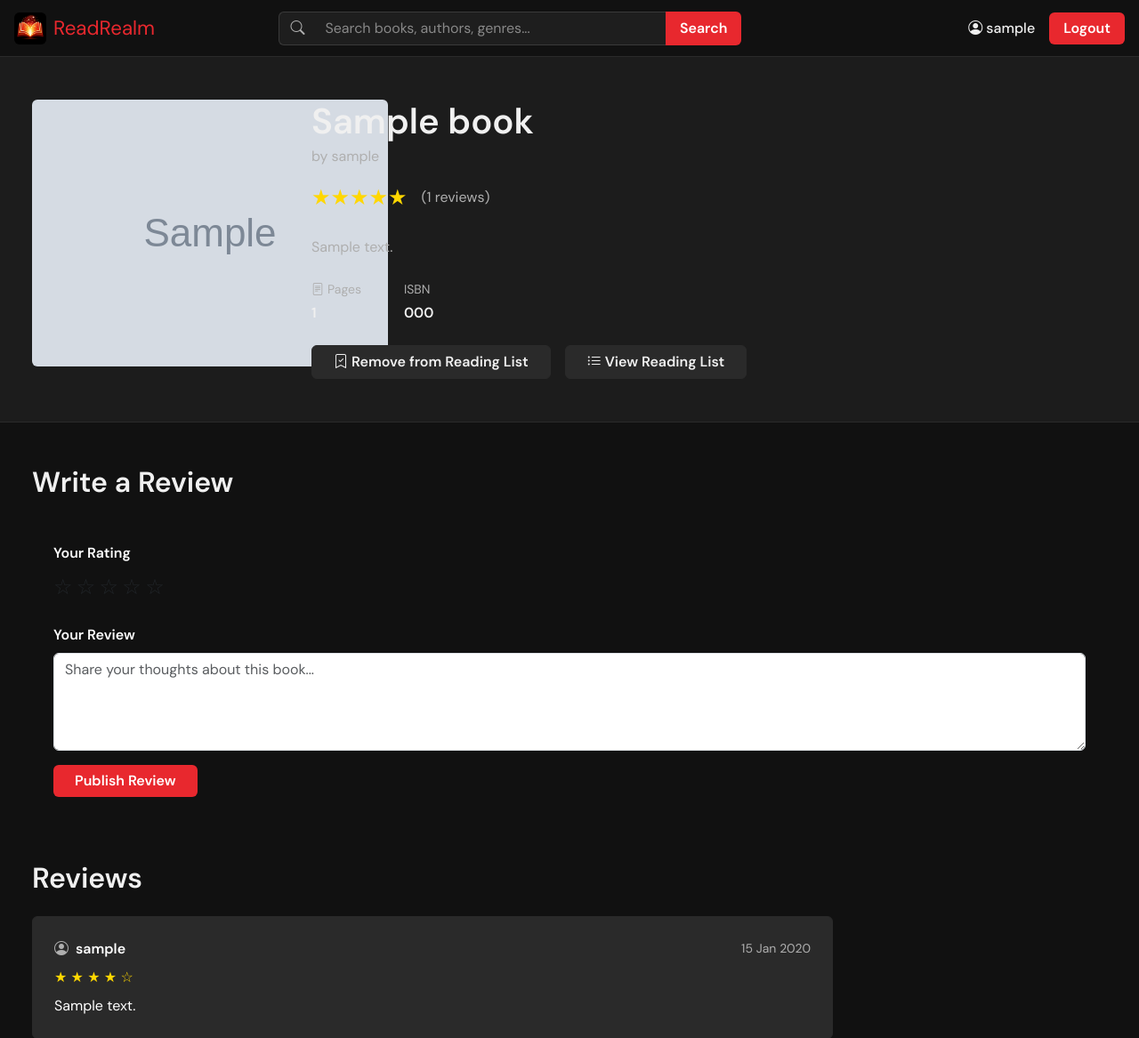
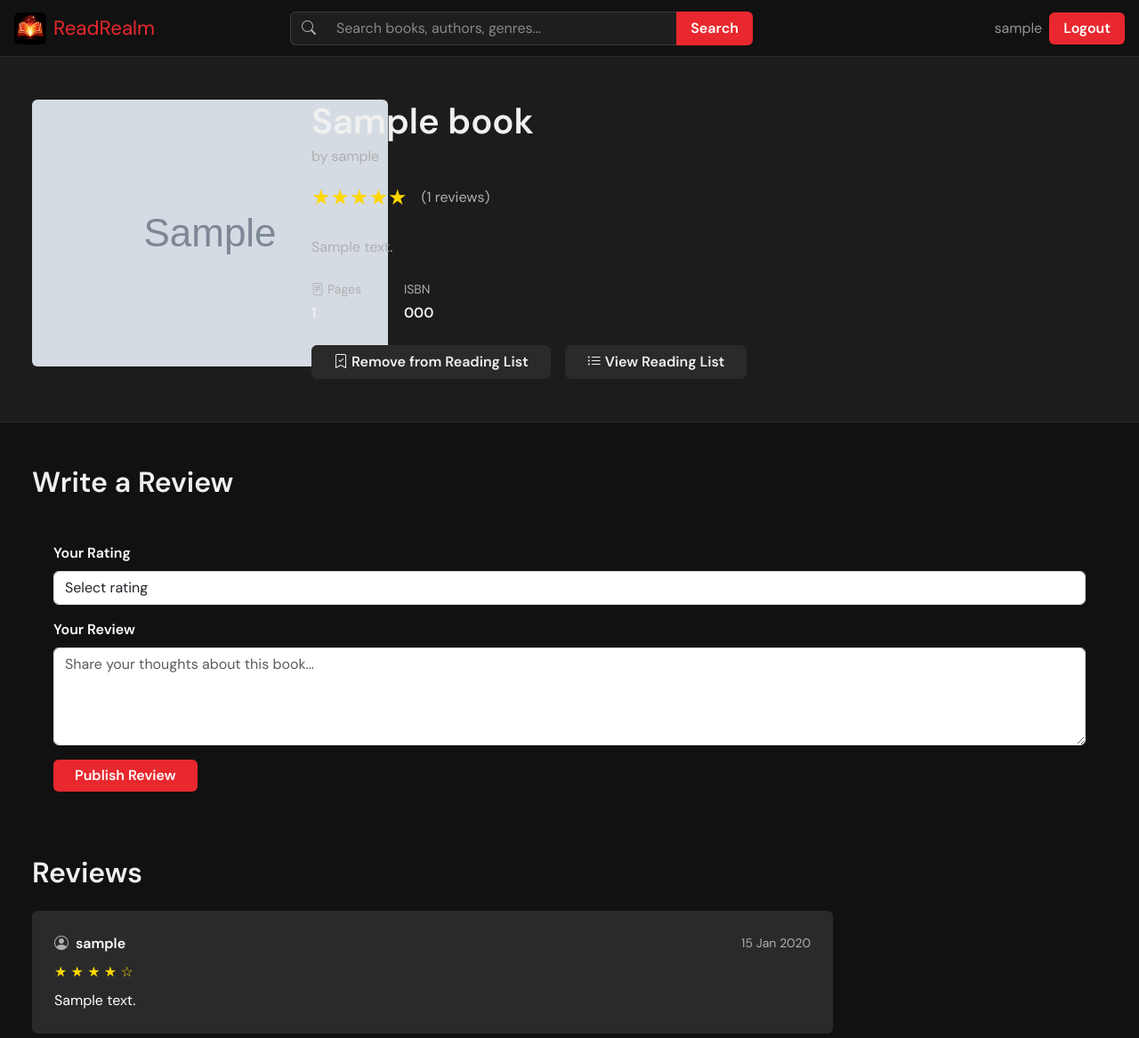
Before and after one commit to ErMejoo/BookRealm, a Django app: page /chosen-book/1/ in a window 1280 px wide. Shown: the top 1167 px of the page at 89% size. Run offline with Django 5.2, Linux system fonts and the light colour scheme; a user stored in the database is signed in; tables that the repository leaves empty hold one stand-in row (values such as "Sample post"); grey boxes marked "Sample" are stand-in pictures.

Commit message:
Implement review system with form submission and prevent duplicate reviews

```diff
--- a/bookrealm/urls.py
+++ b/bookrealm/urls.py
@@ -11,5 +11,6 @@ urlpatterns = [
     path('wishlist/add/<int:book_id>/', views.add_to_wishlist, name='add_to_wishlist'),
     path('wishlist/remove/<int:book_id>/', views.remove_from_wishlist, name='remove_from_wishlist'),
     path('chosen-book/<int:book_id>/', views.chosen_book, name='chosen_book'),
+    path('review/add/<int:book_id>/', views.add_review, name='add_review'),
 
 ]
--- a/bookrealm/views.py
+++ b/bookrealm/views.py
@@ -5,7 +5,7 @@ from django.urls import reverse
 from django.contrib.auth import authenticate, login, logout
 from django.contrib.auth.decorators import login_required
 from django.contrib.auth.models import User
-from .models import Follow, Wishlist, Book, Genre
+from .models import Follow, Wishlist, Book, Genre, Review
 from django.db.models import Avg, Count
 from datetime import datetime
 from django.contrib import messages
@@ -66,6 +66,32 @@ def chosen_book(request, book_id):
                   )
 
 @login_required
+def add_review(request, book_id):
+    if request.method == "POST":
+        try:
+            book = Book.objects.get(id=book_id)
+        except Book.DoesNotExist:
+            return redirect('BookRealm:home')
+
+        rating = request.POST.get('rating')
+        comment = request.POST.get('comment_text')
+
+        if rating and comment:
+            Review.objects.update_or_create(
+                user=request.user,
+                book=book,
+                defaults={
+                    'rating': int(rating),
+                    'comment_text': comment
+                }
+            )
+            messages.success(request, "Review added successfully!")
+
+        return redirect(reverse('BookRealm:chosen_book', args=[book_id]))
+
+    return redirect('BookRealm:home')
+
+@login_required
 def follow_user(request, user_id):
     user_to_follow = User.objects.get(id=user_id)
     Follow.objects.get_or_create(follower=request.user, following=user_to_follow)
--- a/templates/bookrealm/bootstrap-base.html
+++ b/templates/bookrealm/bootstrap-base.html
@@ -64,21 +64,19 @@
         </form>
         <!-- Login / Sign Up -->
         <ul class="navbar-nav ms-auto align-items-center gap-2">
-          {% if user.is_authenticated %}
+           {% if user.is_authenticated %}
             <li class="nav-item">
-              <a class="nav-link rr-nav-link" href="#">
-                <i class="bi bi-person-circle me-1"></i><span style="color: var(--rr-text);">{{ user.username }}</span>
-              </a>
+              <span class="navbar-text">{{ user.username }}</span>
             </li>
             <li class="nav-item">
               <a class="btn rr-btn-red px-3" href="#">Logout</a>
             </li>
           {% else %}
             <li class="nav-item">
-              <a class="btn rr-btn-red px-3" href="#">Login</a>
+                <a class="btn rr-btn-red px-3" href="#">Login</a>
             </li>
             <li class="nav-item">
-              <a class="btn rr-btn-red px-3" href="{% url 'registration_register' %}">Sign Up</a>
+                <a class="btn rr-btn-red px-3" href="#">Sign Up</a>
             </li>
           {% endif %}
         </ul>
--- a/templates/bookrealm/chosenBook.html
+++ b/templates/bookrealm/chosenBook.html
@@ -102,22 +102,28 @@
             {% if user.is_authenticated %}
                 <div class="rr-review-form p-4 rounded">
 
-                    <!-- Star rating -->
-                    <p class="fw-semibold mb-2 text-white">Your Rating</p>
-                    <div class="rr-star-picker mb-4">
-                        <span class="rr-star-empty fs-4">☆</span>
-                        <span class="rr-star-empty fs-4">☆</span>
-                        <span class="rr-star-empty fs-4">☆</span>
-                        <span class="rr-star-empty fs-4">☆</span>
-                        <span class="rr-star-empty fs-4">☆</span>
-                    </div>
+                    <form method="POST" action="{% url 'BookRealm:add_review' book.id %}">
+                        {% csrf_token %}
 
-                    <!-- Review text -->
-                    <p class="fw-semibold mb-2 text-white">Your Review</p>
-                    <textarea class="form-control rr-review-textarea mb-3"
-                            rows="4"
-                            placeholder="Share your thoughts about this book..."></textarea>
-                    <button class="btn rr-btn-red px-4">Publish Review</button>
+                        <p class="fw-semibold mb-2 text-white">Your Rating</p>
+                        <select name="rating" class="form-control mb-3" required>
+                            <option value="">Select rating</option>
+                            <option value="1">★☆☆☆☆ (1)</option>
+                            <option value="2">★★☆☆☆ (2)</option>
+                            <option value="3">★★★☆☆ (3)</option>
+                            <option value="4">★★★★☆ (4)</option>
+                            <option value="5">★★★★★ (5)</option>
+                        </select>
+
+                        <p class="fw-semibold mb-2 text-white">Your Review</p>
+                        <textarea name="comment_text"
+                                  class="form-control rr-review-textarea mb-3"
+                                  rows="4"
+                                  placeholder="Share your thoughts about this book..."
+                                  required></textarea>
+
+                        <button type="submit" class="btn rr-btn-red px-4">Publish Review</button>
+                    </form>
                 </div>
             {% else %}
                 <p class="text-secondary">
```
Also changed, not shown: bookrealm/migrations/0001_initial.py.
